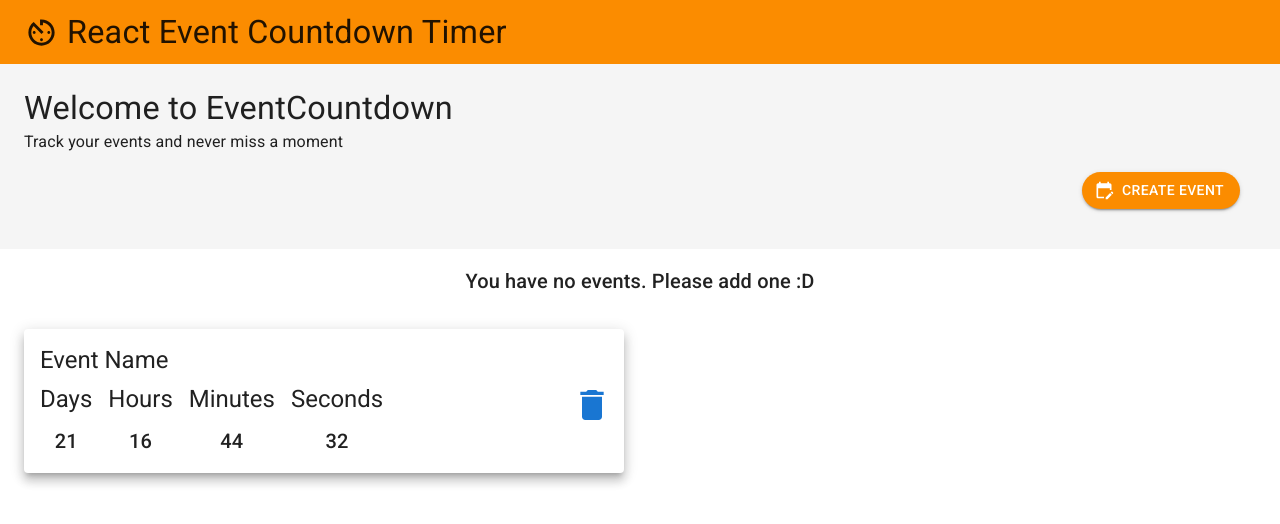
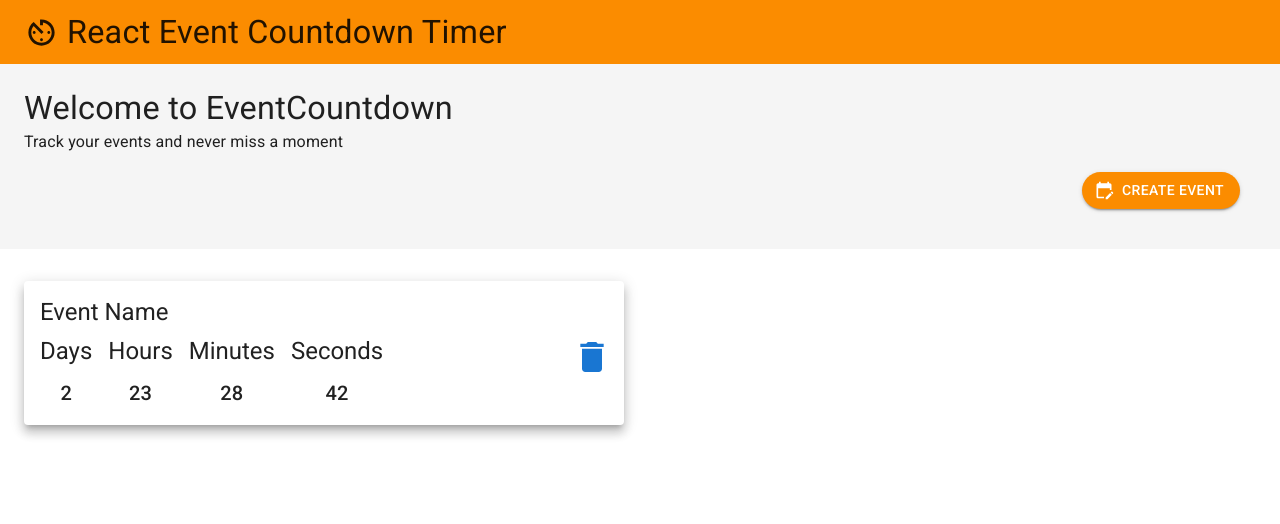
Before and after one commit to alik-balika/react-countdown-timer-app, a React app: page / in a window 1280 px wide. Shown: the top 524 px of the page. Built offline with nearby package versions, Linux system fonts and the light colour scheme; the HTML template or start-up script is replaced by a standard one.

Commit message:
add state to event component which will handle the countdown logic

```diff
--- a/src/components/CreateEventDialog.jsx
+++ b/src/components/CreateEventDialog.jsx
@@ -12,12 +12,15 @@ import {
 } from "@mui/material";
 import { DateTimePicker } from "@mui/x-date-pickers/DateTimePicker";
 import CloseIcon from "@mui/icons-material/Close";
+import dayjs from "dayjs";
 
 const Transition = React.forwardRef(function Transition(props, ref) {
   return <Slide direction="up" ref={ref} {...props} />;
 });
 
-const CreateEventDialog = ({ open, setOpen }) => {
+const tomorrow = dayjs().add(1, "day").startOf("day");
+
+const CreateEventDialog = ({ open, setOpen, onEventAdded }) => {
   return (
     <>
       <Dialog
@@ -32,7 +35,7 @@ const CreateEventDialog = ({ open, setOpen }) => {
             event.preventDefault();
             const formData = new FormData(event.currentTarget);
             const formJson = Object.fromEntries(formData.entries());
-            console.log(formJson);
+            // const date = new Date(formJson.eventDate);
             setOpen(false);
           },
         }}
@@ -64,8 +67,12 @@ const CreateEventDialog = ({ open, setOpen }) => {
             sx={{ mb: 3 }}
           />
           <DateTimePicker
+            id="eventDate"
+            name="eventDate"
             label="Event Date"
             views={["year", "month", "day", "hours", "minutes", "seconds"]}
+            defaultValue={tomorrow}
+            disablePast
           />
         </DialogContent>
         <DialogActions>
--- a/src/components/Event.jsx
+++ b/src/components/Event.jsx
@@ -1,9 +1,68 @@
-import React from "react";
+import React, { useState, useEffect } from "react";
+import PropTypes from "prop-types";
 import { Box, IconButton, Paper, Stack, Typography } from "@mui/material";
 import DeleteIcon from "@mui/icons-material/Delete";
 import TimeDisplay from "./TimeDisplay";
 
-const Event = () => {
+const NUMBER_OF_MILLISECONDS_IN_A_SECOND = 1000;
+const NUMBER_OF_MILLISECONDS_IN_A_DAY =
+  NUMBER_OF_MILLISECONDS_IN_A_SECOND * 60 * 60 * 24;
+const NUMBER_OF_MILLISECONDS_IN_AN_HOUR =
+  NUMBER_OF_MILLISECONDS_IN_A_SECOND * 60 * 60;
+const NUMBER_OF_MILLISECONDS_IN_A_MINUTE =
+  NUMBER_OF_MILLISECONDS_IN_A_SECOND * 60;
+
+const Event = ({ eventDate }) => {
+  // const [date, setDate] = useState(new Date(eventDate));
+  const [timeLeft, setTimeLeft] = useState({
+    days: 0,
+    hours: 0,
+    minutes: 0,
+    seconds: 0,
+  });
+
+  useEffect(() => {
+    const interval = setInterval(() => {
+      const difference = new Date(eventDate) - Date.now();
+
+      if (difference <= 0) {
+        setTimeLeft({
+          days: 0,
+          hours: 0,
+          minutes: 0,
+          seconds: 0,
+        });
+      }
+
+      const daysRemaining = Math.floor(
+        difference / NUMBER_OF_MILLISECONDS_IN_A_DAY
+      );
+
+      const hoursRemaining = Math.floor(
+        (difference % NUMBER_OF_MILLISECONDS_IN_A_DAY) /
+          NUMBER_OF_MILLISECONDS_IN_AN_HOUR
+      );
+
+      const minutesRemaining = Math.floor(
+        (difference % NUMBER_OF_MILLISECONDS_IN_AN_HOUR) /
+          NUMBER_OF_MILLISECONDS_IN_A_MINUTE
+      );
+      const secondsRemaining = Math.floor(
+        (difference % NUMBER_OF_MILLISECONDS_IN_A_MINUTE) /
+          NUMBER_OF_MILLISECONDS_IN_A_SECOND
+      );
+
+      setTimeLeft({
+        days: daysRemaining,
+        hours: hoursRemaining,
+        minutes: minutesRemaining,
+        seconds: secondsRemaining,
+      });
+    }, 1000);
+
+    return () => clearInterval(interval);
+  }, [eventDate]);
+
   return (
     <Paper
       elevation={8}
@@ -19,10 +78,10 @@ const Event = () => {
         <Box>
           <Typography variant="h5">Event Name</Typography>
           <Stack direction="row">
-            <TimeDisplay type="Days" time={21} />
-            <TimeDisplay type="Hours" time={16} />
-            <TimeDisplay type="Minutes" time={44} />
-            <TimeDisplay type="Seconds" time={32} />
+            <TimeDisplay type="Days" time={timeLeft.days} />
+            <TimeDisplay type="Hours" time={timeLeft.hours} />
+            <TimeDisplay type="Minutes" time={timeLeft.minutes} />
+            <TimeDisplay type="Seconds" time={timeLeft.seconds} />
           </Stack>
         </Box>
         <IconButton aria-label="delete" color="secondary" size="large">
@@ -33,4 +92,8 @@ const Event = () => {
   );
 };
 
+Event.propTypes = {
+  eventDate: PropTypes.string.isRequired,
+};
+
 export default Event;
--- a/src/components/PageContent.jsx
+++ b/src/components/PageContent.jsx
@@ -7,6 +7,9 @@ import Event from "./Event";
 
 const PageContent = () => {
   const [open, setOpen] = useState(false);
+  const [events, setEvents] = useState([
+    "Tue Feb 20 2024 00:00:00 GMT-0800 (Pacific Standard Time)",
+  ]);
 
   return (
     <Box>
@@ -33,15 +36,30 @@ const PageContent = () => {
           </Button>
         </Box>
       </Box>
-      <Typography variant="h6" align="center" sx={{ mt: 2 }}>
-        You have no events. Please add one :D
-      </Typography>
-      <CreateEventDialog open={open} setOpen={setOpen} />
-      <Box sx={{ mt: 4 }}>
-        <Event />
-      </Box>
+      <CreateEventDialog
+        open={open}
+        setOpen={setOpen}
+        onEventAdded={setEvents}
+      />
+      {!events.length ? (
+        <Typography variant="h6" align="center" sx={{ mt: 2 }}>
+          You have no events. Please add one :D
+        </Typography>
+      ) : (
+        <Box sx={{ mt: 4 }}>
+          {events.map((eventDate) => {
+            return <Event key={eventDate} eventDate={eventDate} />;
+          })}
+          {/* <Event eventDate={"Test"} /> */}
+        </Box>
+      )}
     </Box>
   );
 };
 
 export default PageContent;
+
+/**
+ *
+ * events = ["Tue Feb 20 2024 00:00:00 GMT-0800 (Pacific Standard Time)", ...]
+ */
```
Also changed, not shown: 1 other file (tests, documents, lock files or other folders).
